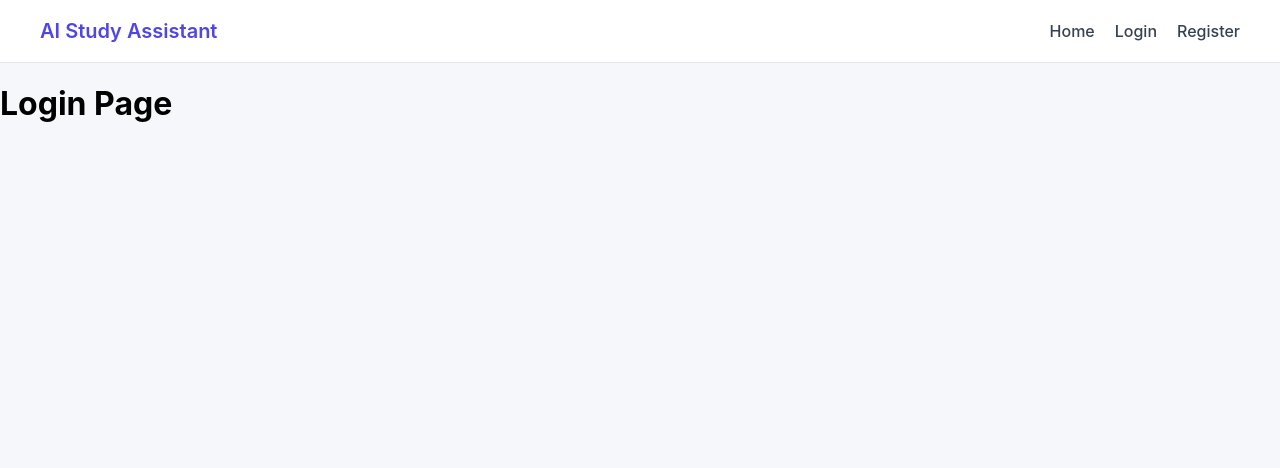
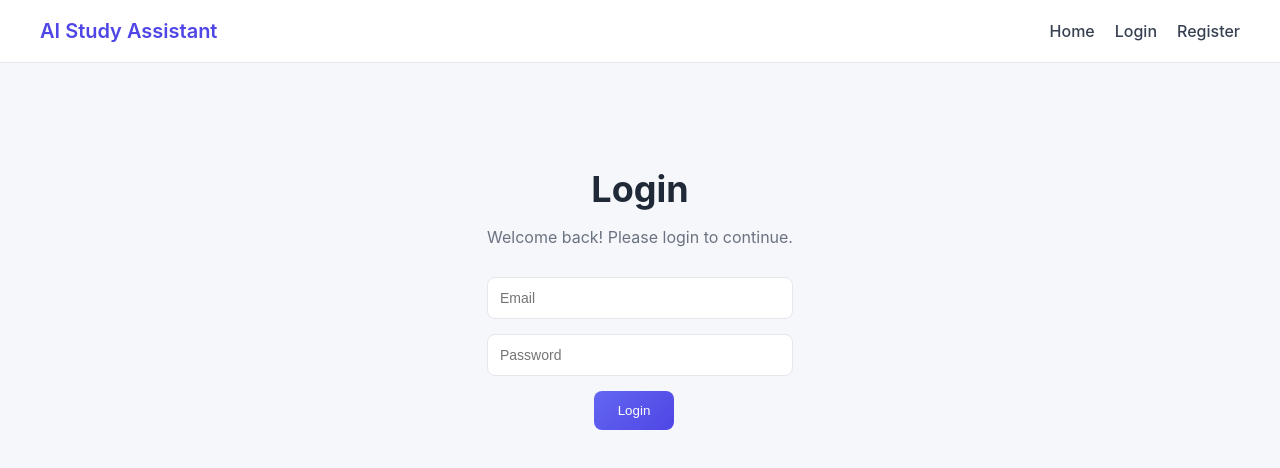
Before and after one commit to virusan-T/ai-study-assistant, a React (Create React App) app in the folder frontend/: page /login in a window 1280 px wide. Shown: the top 468 px of the page. Built offline with nearby package versions, Linux system fonts and the light colour scheme.

Commit message:
Style LoginPage using global App.css design system

```diff
--- a/frontend/src/App.css
+++ b/frontend/src/App.css
@@ -99,3 +99,27 @@
 .nav-link:hover {
   color: #4F46E5;
 }
+
+/* Login form */
+.login-form {
+  display: flex;
+  flex-direction: column;
+  align-items: center;
+}
+
+/* Input fields */
+.input-field {
+  width: 280px;
+  padding: 12px;
+  margin-bottom: 15px;
+  border: 1px solid #E5E7EB;
+  border-radius: 8px;
+  font-size: 14px;
+  outline: none;
+}
+
+/* Input focus */
+.input-field:focus {
+  border-color: #6366F1;
+  box-shadow: 0 0 0 2px rgba(99, 102, 241, 0.2);
+}
--- a/frontend/src/Pages/LoginPage.js
+++ b/frontend/src/Pages/LoginPage.js
@@ -1,7 +1,31 @@
-import React from "react";
+import React from 'react';
+import '../App.css';
 
 function LoginPage() {
-  return <h1>Login Page</h1>;
+  return (
+    <div className="container">
+      <h1 className="title">Login</h1>
+      <p className="text">Welcome back! Please login to continue.</p>
+
+      <form className="login-form">
+        <input
+          type="email"
+          placeholder="Email"
+          className="input-field"
+        />
+
+        <input
+          type="password"
+          placeholder="Password"
+          className="input-field"
+        />
+
+        <button className="btn-primary">
+          Login
+        </button>
+      </form>
+    </div>
+  );
 }
 
 export default LoginPage;
```
